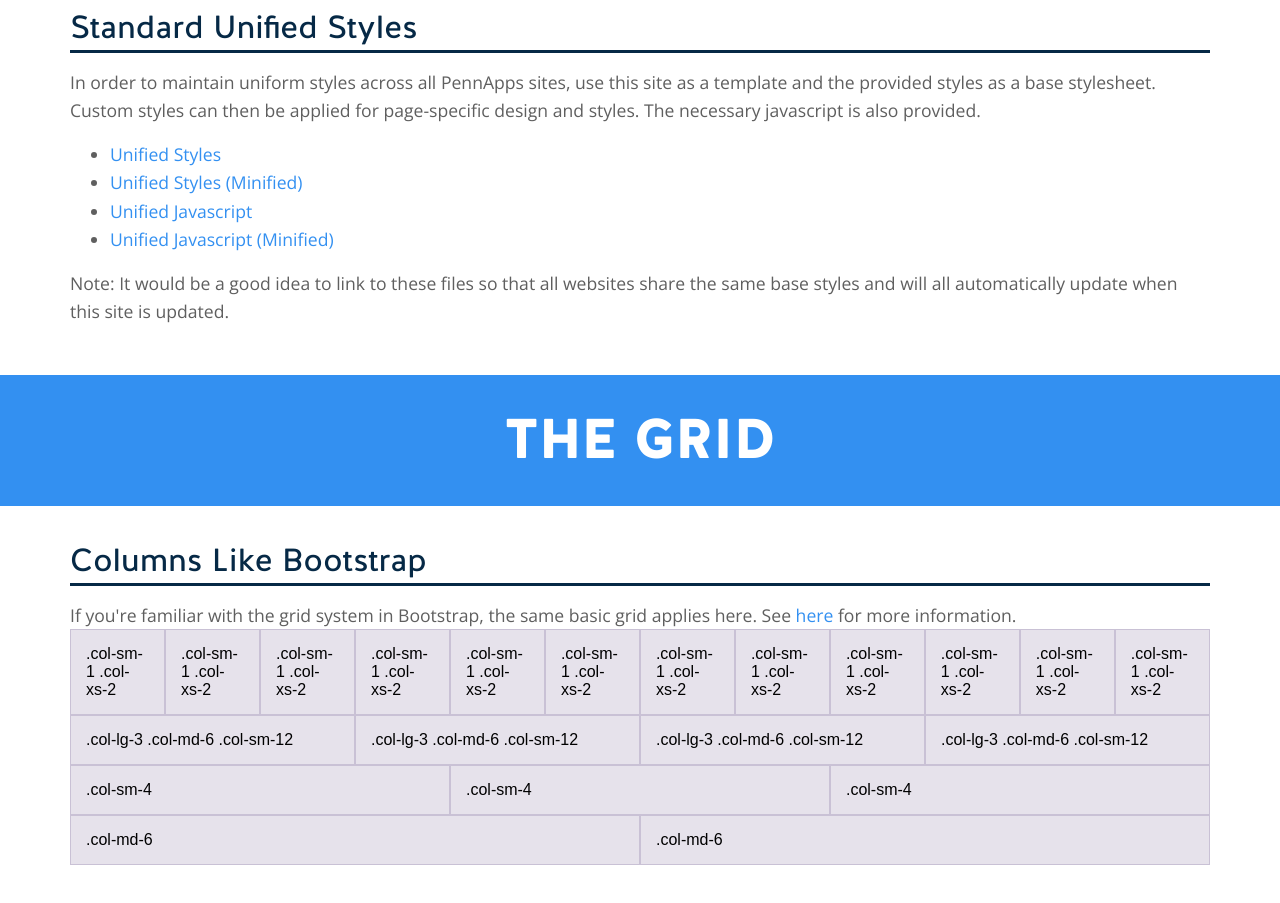
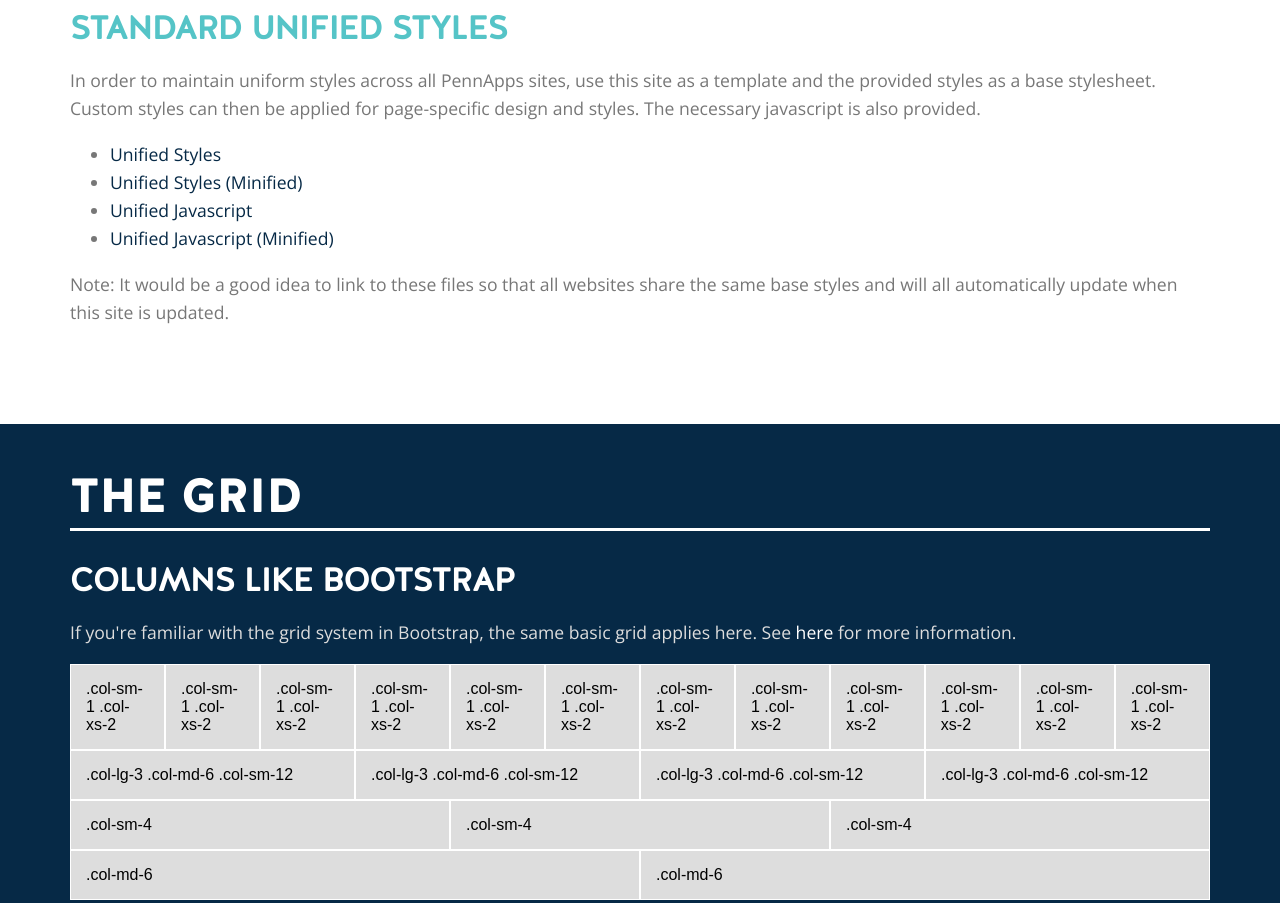
Before and after one commit to austinEng/pennapps-unified-styles, a website with bundled scripts: page index.html in a window 1280 px wide. Shown: the part 827-1730 px from the top of the page. Built offline with nearby package versions, Linux system fonts and the light colour scheme; a small style sheet from the web is missing.

Commit message:
update colors

```diff
--- a/sass/footer.scss
+++ b/sass/footer.scss
@@ -4,7 +4,6 @@ footer {
 	@extend .container;
 
 	background-color: $primary-color;
-	margin-top: 30px;
 	padding-top: 30px;
 	padding-bottom: 30px;
 	position: relative;
--- a/sass/navbar.scss
+++ b/sass/navbar.scss
@@ -78,7 +78,7 @@
 			    position: relative;
 			    display: block;
 
-			    color: #3390f1;
+			    color: $primary-color;
     			text-transform: uppercase;
     			font-family: HalisR-Regular;
     			font-size: 1em;
--- a/sass/pennapps-styles.scss
+++ b/sass/pennapps-styles.scss
@@ -1,6 +1,8 @@
 @import 'variables';
 @import 'normalize';
+// @import 'theme';
 @import 'list';
+
 
 a, a:visited, a:hover, a:active {
     color: $primary-color;
@@ -15,32 +17,94 @@ a, a:visited, a:hover, a:active {
 
 @import 'grid';
 
-p {
-    color: #5f5f5f;
+p, li {
+    color: $dark-gray;
     font-family: "Open Sans",sans-serif;
     font-weight: 300;
     font-size: 1.1em;
     line-height: 1.6em;
-    margin: 0px;
+}
 
+p {
     & + p {
         margin-top: 10px;
     }
 }
 
-ul {
-    li {
-        color: #5f5f5f;
-        font-family: "Open Sans",sans-serif;
-        font-size: 1.1em;
-        line-height: 1.6em;
-    }
-}
+// ul {
+//     li {
+//         color: #5f5f5f;
+//         font-family: "Open Sans",sans-serif;
+//         font-size: 1.1em;
+//         line-height: 1.6em;
+//     }
+// }
 
 pre code {
     background-color: #efefef;
     display: block;
-    padding: 5px;
+    padding: 10px;
+}
+
+// html, body {
+//     @extend .default-theme;
+// }
+
+// section {
+//     &:nth-child(odd) {
+//         @extend .primary-theme;
+//     }
+
+//     &:nth-child(even) {
+//         @extend .light-theme;
+//     }
+// }
+
+section {
+    position: relative;
+    padding-top: 1px;
+    padding-bottom: 30px;
+    &:before {
+        content: '';
+        position: absolute;
+        left: -999em;
+        right: -999em;
+        top: 0px;
+        bottom: 0;
+        z-index: -1;
+    }
+    &:nth-child(even) {
+        &:before {
+            background-color: $primary-color;
+        }
+        h1:not(.nav-brand) {
+            color: white;
+            &:after {
+                background-color: white;
+            }
+        }
+        h2 {
+            color: white;
+        }
+        p, li {
+            color: $light-gray;
+        }
+        a {
+            color: white;
+        }
+
+        .show-grid [class^=col-] {
+            background-color: $light-gray;
+            border: 1px solid white;
+        }
+    }
+    &:nth-child(odd):before {
+
+    }
+
+    & + section {
+        margin-top: 50px;
+    }
 }
 
 @import 'titles';
--- a/sass/titles.scss
+++ b/sass/titles.scss
@@ -10,30 +10,43 @@ h1, h2, h3, h4, h5, h6 {
 }
 
 h1 {
-	color: #3390f1;
-    font-family: HalisR-Regular;
-    font-size: 3.5em;
-    text-transform: uppercase;
+	color: $primary-color;
+  font-family: HalisR-Regular;
+  font-size: 3.5em;
+  text-transform: uppercase;
 }
 
 h1:not(.nav-brand) {
 	font-family: HalisR-Black;
-	padding: 40px 0 35px 0;
-	color: #fff;
-	text-align: center;
-    font-size: 3.5em;
+	// padding: 40px 0 35px 0;
+	// color: #fff;
+  color: $primary-color;
+	// text-align: center;
+  font-size: 3em;
 	text-transform: uppercase;
-	background-color: $primary-color;
+	// background-color: $primary-color;
 	font-weight: 500;
 	line-height: 1em;
 
-    margin: 0 -999rem;
+    // margin: 0 -999rem;
     margin-top: 50px;
     margin-bottom: 20px;
+
+  &:after {
+    display: block;
+    position: relative;
+    height: 3px;
+    top: 5px;
+    background-color: $primary-color;
+    content: " ";
+  }
 }
 
 h2 {
-    color: $secondary-color;
+  color: $secondary-color;
+  font-family: HalisR-Regular;
+  font-size: 1.5em;
+  // color: $secondary-color;
 	font-family: HalisR-Regular;
 	font-size: 2em;
 	padding-top: 10px;
@@ -41,15 +54,17 @@ h2 {
 	margin-bottom: 20px;
 	font-weight: 500;
 	line-height: 1em;
+  text-transform: uppercase;
+  font-weight: bold;
 
-	&:after {
-		display: block;
-		position: relative;
-		height: 3px;
-		top: 5px;
-		background-color: $secondary-color;
-		content: " ";
-	}
+	// &:after {
+	// 	display: block;
+	// 	position: relative;
+	// 	height: 3px;
+	// 	top: 5px;
+	// 	background-color: $secondary-color;
+	// 	content: " ";
+	// }
 }
 
 h3 {
--- a/sass/variables.scss
+++ b/sass/variables.scss
@@ -1,2 +1,16 @@
-$primary-color: #3390f1;
-$secondary-color: #062946;
+$primary-color: #062946;
+$secondary-color: #55C4C7;
+// $primary-color: #3390f1;
+// $secondary-color: #062946;
+
+$base: #f8f8f8;
+$very-light-gray: #eee;
+$light-gray: #ddd;
+$medium-gray: #999;
+$dark-gray: #777;
+$heavy-gray: #222;
+
+$title-font-bold: 'HalisR-Black';
+$title-font-reg: 'HalisR-Regular';
+$title-font-thin: 'HalisR-Light';
+$body-font: 'Open Sans', sans-serif;
```
Also changed, not shown: css/pennapps-styles.css, css/pennapps-styles.min.css, 1 other file.
